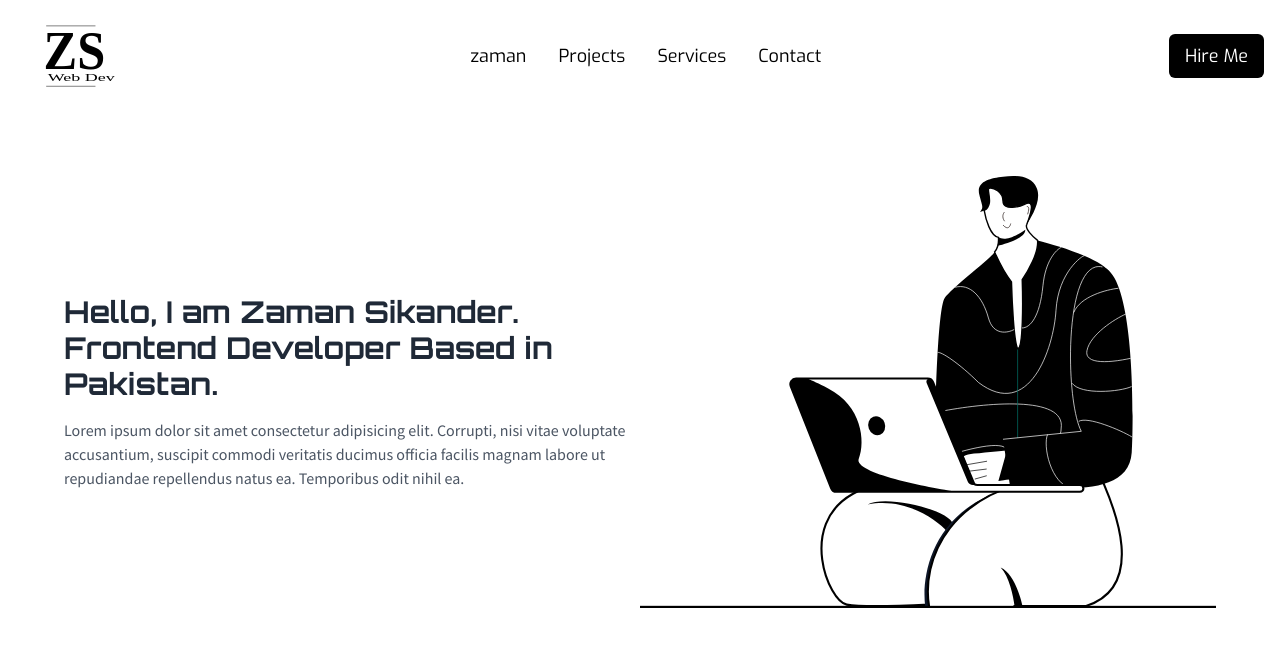
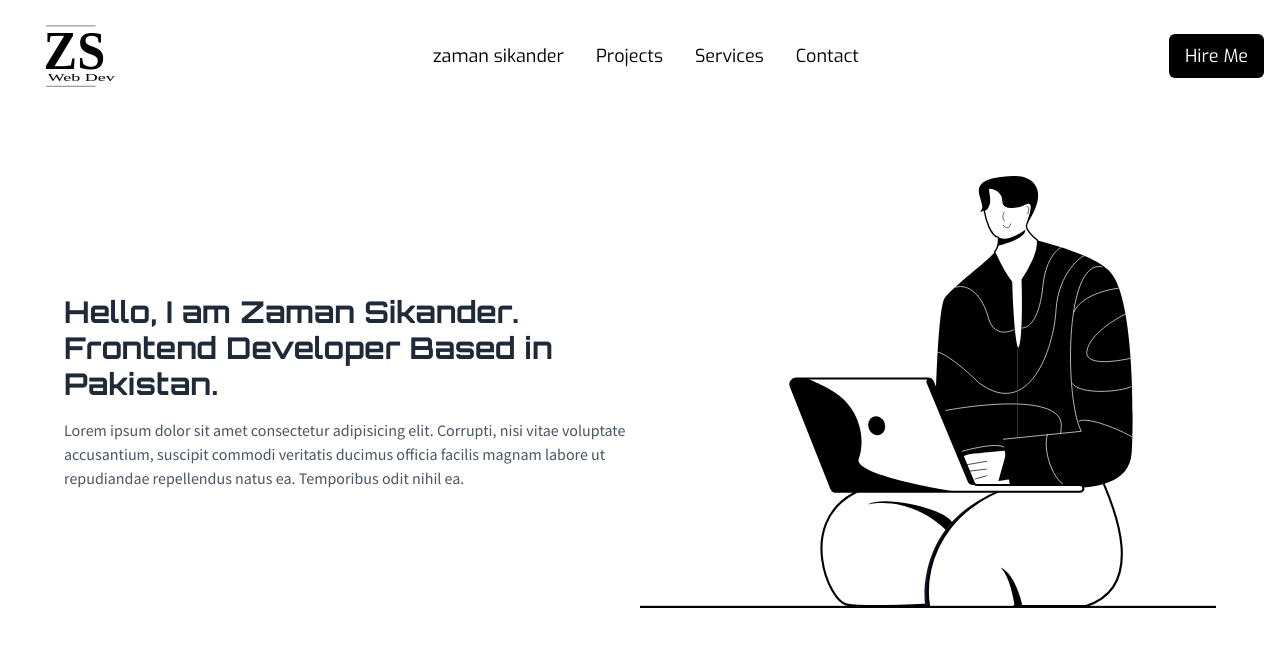
Before and after one commit to ZamanSikander/my-site, a React (Vite) app: page / in a window 1280 px wide. Shown: the top 646 px of the page. Built offline with nearby package versions, Linux system fonts and the light colour scheme.

Commit message:
checking automation

```diff
--- a/src/components/Navbar.jsx
+++ b/src/components/Navbar.jsx
@@ -7,7 +7,7 @@ const Navbar = () => {
   const [mobileMenuOpen, setMobileMenuOpen] = useState(false);
 
   const links = [
-    { name: "zaman", href: "#" },
+    { name: "zaman sikander", href: "#" },
     { name: "Projects", href: "#" },
     { name: "Services", href: "#" },
     { name: "Contact", href: "#" },
```
